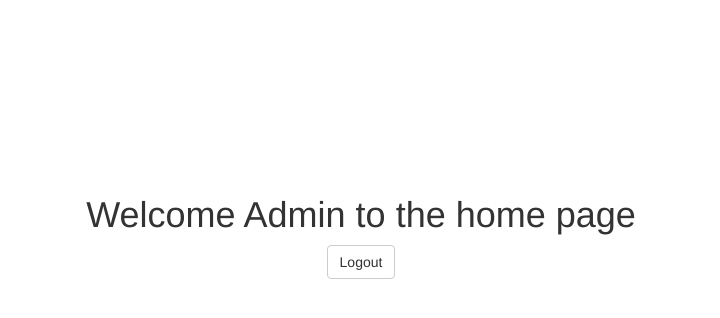
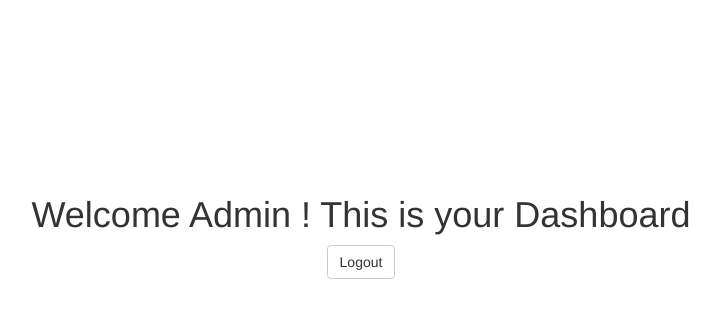
Before and after one commit to surajpatil-20/D-auth, a Django app: page / in a window 1280 px wide. Shown: the part 173-491 px from the top of the page, without its empty margins (279-999 px from the left). Run offline with Django 5.2, Linux system fonts and the light colour scheme; a user stored in the database is signed in; some libraries are stand-ins or nearby versions.

Commit message:
Update home.html

```diff
--- a/authe/templates/home.html
+++ b/authe/templates/home.html
@@ -4,7 +4,7 @@
 
 {% block content %}
  <div class="center">
-    <h1>Welcome {{ user.first_name }} {{ user.last_name }}to the home page</h1>
+    <h1>Welcome {{ user.first_name }} {{ user.last_name }} ! This is your Dashboard</h1>
     <form method='POST' action="{% url 'logout' %}">
         {% csrf_token %}
         <button type="submit" class="btn btn-default">Logout</button>
```
